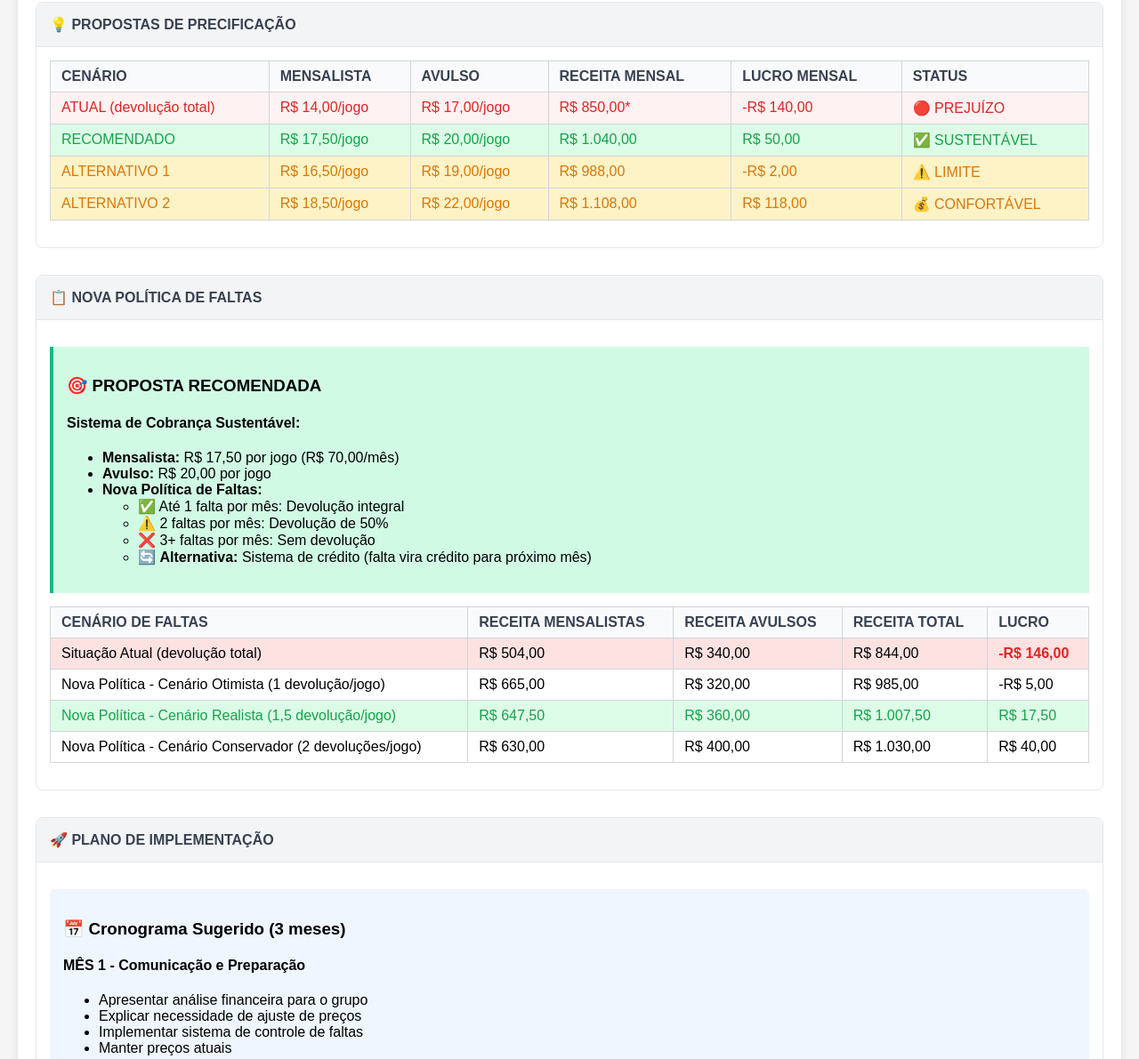
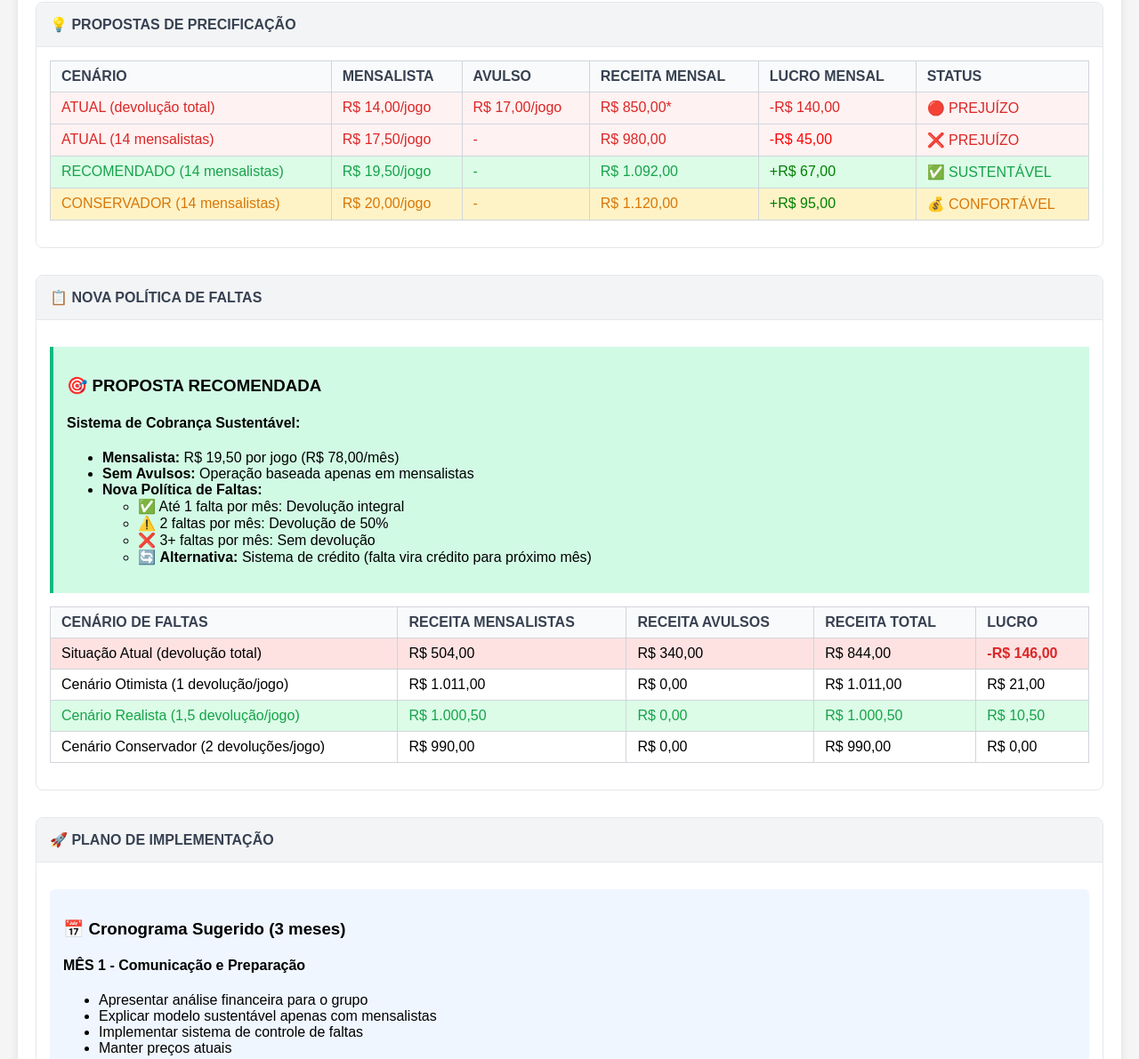
Before and after one commit to guilhermeartigianigarcia/planilha-orcamentaria, a plain HTML site: page index.html in a window 1280 px wide. Shown: the part 1076-2267 px from the top of the page at 89% size. Drawn offline with Linux system fonts and the light colour scheme.

Commit message:
Update index.html

```diff
--- a/index.html
+++ b/index.html
@@ -130,14 +130,14 @@
                          <li><strong>DÉFICIT MENSAL:</strong> <span class="highlight" style="color: #dc2626;">-R$ 146,00</span></li>
                      </ul>
 
-                     <h3>💰 Projeção Nova Política (R$ 17,50 / R$ 20,00)</h3>
+                     <h3>💰 Projeção Nova Política - APENAS MENSALISTAS</h3>
                      <ul>
-                         <li><strong>Mensalistas (com política de faltas):</strong> ~R$ 647,50/mês</li>
-                         <li><strong>Avulsos:</strong> ~R$ 360,00/mês</li>
-                         <li><strong>RECEITA PROJETADA:</strong> <span class="highlight" style="color: #16a34a;">R$ 1.007,50</span></li>
-                         <li><strong>LUCRO PROJETADO:</strong> <span class="highlight" style="color: #16a34a;">+R$ 17,50</span></li>
+                         <li><strong>Mensalistas (14 jogadores):</strong> R$ 19,50 × 4 jogos = R$ 78,00/mês cada</li>
+                         <li><strong>Receita com política de faltas:</strong> ~R$ 1.053,00/mês (0,5 devolução/jogo)</li>
+                         <li><strong>RECEITA PROJETADA:</strong> <span class="highlight" style="color: #16a34a;">R$ 1.053,00</span></li>
+                         <li><strong>RESULTADO:</strong> <span class="highlight" style="color: #16a34a;">+R$ 28,00</span></li>
                      </ul>
-                     <p style="color: #dc2626; font-weight: bold;">* Baseado em média de 1,5 devoluções por jogo</p>
+                     <p style="color: #16a34a; font-weight: bold;">* Cenário sustentável com 14 mensalistas</p>
                 </div>
 
                 <div class="problem">
@@ -176,28 +176,28 @@
                             <td>-R$ 140,00</td>
                             <td>🔴 PREJUÍZO</td>
                         </tr>
+                        <tr class="current">
+                            <td>ATUAL (14 mensalistas)</td>
+                            <td>R$ 17,50/jogo</td>
+                            <td>-</td>
+                            <td>R$ 980,00</td>
+                            <td style="color: red;">-R$ 45,00</td>
+                            <td>❌ PREJUÍZO</td>
+                        </tr>
                         <tr class="recommended">
-                            <td>RECOMENDADO</td>
-                            <td>R$ 17,50/jogo</td>
-                            <td>R$ 20,00/jogo</td>
-                            <td>R$ 1.040,00</td>
-                            <td>R$ 50,00</td>
+                            <td>RECOMENDADO (14 mensalistas)</td>
+                            <td>R$ 19,50/jogo</td>
+                            <td>-</td>
+                            <td>R$ 1.092,00</td>
+                            <td style="color: green;">+R$ 67,00</td>
                             <td>✅ SUSTENTÁVEL</td>
                         </tr>
                         <tr class="alternative">
-                            <td>ALTERNATIVO 1</td>
-                            <td>R$ 16,50/jogo</td>
-                            <td>R$ 19,00/jogo</td>
-                            <td>R$ 988,00</td>
-                            <td>-R$ 2,00</td>
-                            <td>⚠️ LIMITE</td>
-                        </tr>
-                        <tr class="alternative">
-                            <td>ALTERNATIVO 2</td>
-                            <td>R$ 18,50/jogo</td>
-                            <td>R$ 22,00/jogo</td>
-                            <td>R$ 1.108,00</td>
-                            <td>R$ 118,00</td>
+                            <td>CONSERVADOR (14 mensalistas)</td>
+                            <td>R$ 20,00/jogo</td>
+                            <td>-</td>
+                            <td>R$ 1.120,00</td>
+                            <td style="color: green;">+R$ 95,00</td>
                             <td>💰 CONFORTÁVEL</td>
                         </tr>
                     </tbody>
@@ -213,8 +213,8 @@
                     <h3>🎯 PROPOSTA RECOMENDADA</h3>
                     <h4>Sistema de Cobrança Sustentável:</h4>
                     <ul>
-                        <li><strong>Mensalista:</strong> R$ 17,50 por jogo (R$ 70,00/mês)</li>
-                         <li><strong>Avulso:</strong> R$ 20,00 por jogo</li>
+                        <li><strong>Mensalista:</strong> R$ 19,50 por jogo (R$ 78,00/mês)</li>
+                         <li><strong>Sem Avulsos:</strong> Operação baseada apenas em mensalistas</li>
                         <li><strong>Nova Política de Faltas:</strong>
                             <ul>
                                 <li>✅ Até 1 falta por mês: Devolução integral</li>
@@ -245,25 +245,25 @@
                             <td style="color: #dc2626; font-weight: bold;">-R$ 146,00</td>
                         </tr>
                         <tr>
-                             <td>Nova Política - Cenário Otimista (1 devolução/jogo)</td>
-                             <td>R$ 665,00</td>
-                             <td>R$ 320,00</td>
-                             <td>R$ 985,00</td>
-                             <td>-R$ 5,00</td>
+                             <td>Cenário Otimista (1 devolução/jogo)</td>
+                             <td>R$ 1.011,00</td>
+                             <td>R$ 0,00</td>
+                             <td>R$ 1.011,00</td>
+                             <td>R$ 21,00</td>
                          </tr>
                          <tr class="recommended">
-                             <td>Nova Política - Cenário Realista (1,5 devolução/jogo)</td>
-                             <td>R$ 647,50</td>
-                             <td>R$ 360,00</td>
-                             <td>R$ 1.007,50</td>
-                             <td>R$ 17,50</td>
+                             <td>Cenário Realista (1,5 devolução/jogo)</td>
+                             <td>R$ 1.000,50</td>
+                             <td>R$ 0,00</td>
+                             <td>R$ 1.000,50</td>
+                             <td>R$ 10,50</td>
                          </tr>
                          <tr>
-                             <td>Nova Política - Cenário Conservador (2 devoluções/jogo)</td>
-                             <td>R$ 630,00</td>
-                             <td>R$ 400,00</td>
-                             <td>R$ 1.030,00</td>
-                             <td>R$ 40,00</td>
+                             <td>Cenário Conservador (2 devoluções/jogo)</td>
+                             <td>R$ 990,00</td>
+                             <td>R$ 0,00</td>
+                             <td>R$ 990,00</td>
+                             <td>R$ 0,00</td>
                          </tr>
                     </tbody>
                 </table>
@@ -280,21 +280,21 @@
                     <h4>MÊS 1 - Comunicação e Preparação</h4>
                     <ul>
                         <li>Apresentar análise financeira para o grupo</li>
-                        <li>Explicar necessidade de ajuste de preços</li>
+                        <li>Explicar modelo sustentável apenas com mensalistas</li>
                         <li>Implementar sistema de controle de faltas</li>
                         <li>Manter preços atuais</li>
                     </ul>
 
                     <h4>MÊS 2 - Implementação Parcial</h4>
                     <ul>
-                        <li>Aumentar mensalista para R$ 16,00</li>
-                         <li>Aumentar avulso para R$ 18,50</li>
+                        <li>Manter mensalista em R$ 17,50 (atual)</li>
+                         <li>Eliminar dependência de avulsos</li>
                         <li>Implementar política de faltas (50% devolução após 2 faltas)</li>
                     </ul>
 
                     <h4>MÊS 3 - Implementação Completa</h4>
                     <ul>
-                        <li>Ajustar para preços finais: R$ 17,50 (mensalista) / R$ 20,00 (avulso)</li>
+                        <li>Ajustar para preço final: R$ 19,50 (apenas mensalistas)</li>
                         <li>Política de faltas completa</li>
                         <li>Avaliar resultados financeiros</li>
                     </ul>
@@ -310,9 +310,9 @@
                     <h3>💰 Impacto Financeiro</h3>
                     <ul>
                         <li><strong>Situação Atual:</strong> Prejuízo de R$ 146,00/mês</li>
-                        <li><strong>Com Nova Política:</strong> Lucro de R$ 17,50 a R$ 40,00/mês</li>
-                         <li><strong>Melhoria Total:</strong> +R$ 163,50 a R$ 186,00/mês</li>
-                         <li><strong>Fundo de Melhorias:</strong> R$ 210,00 a R$ 480,00/ano</li>
+                        <li><strong>Com Nova Política:</strong> Lucro de R$ 0,00 a R$ 21,00/mês</li>
+                         <li><strong>Melhoria Total:</strong> +R$ 146,00 a R$ 167,00/mês</li>
+                         <li><strong>Fundo de Melhorias:</strong> R$ 0,00 a R$ 252,00/ano</li>
                         <li><strong>Sustentabilidade:</strong> Operação finalmente viável</li>
                     </ul>
 
@@ -335,8 +335,8 @@
                     <h3>🎯 Recomendação Final</h3>
                     <p><strong>Implementar o Cenário Recomendado:</strong></p>
                     <ul>
-                        <li><span class="highlight">Mensalista: R$ 17,50/jogo</span></li>
-                         <li><span class="highlight">Avulso: R$ 20,00/jogo</span></li>
+                        <li><span class="highlight">Mensalista: R$ 19,50/jogo</span></li>
+                         <li><span class="highlight">Sem dependência de avulsos</span></li>
                         <li><span class="highlight">Nova política de faltas (essencial)</span></li>
                     </ul>
 
```
